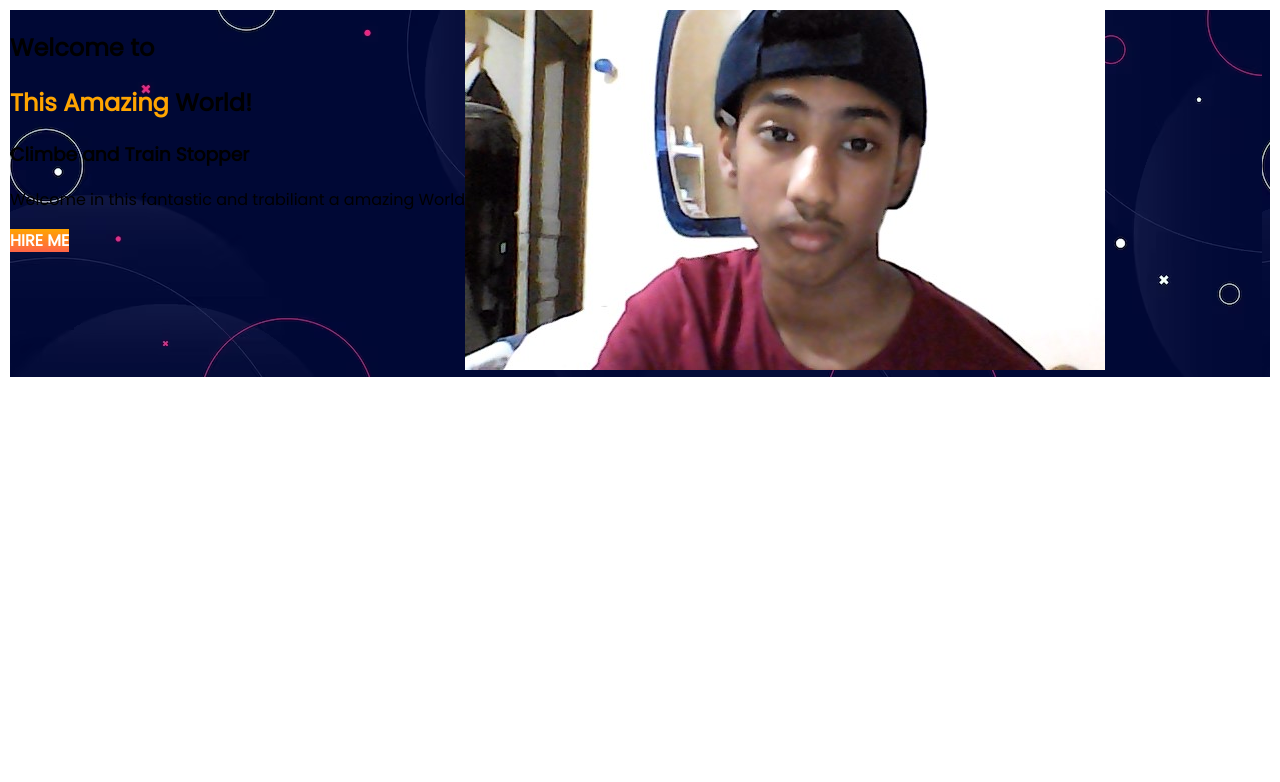
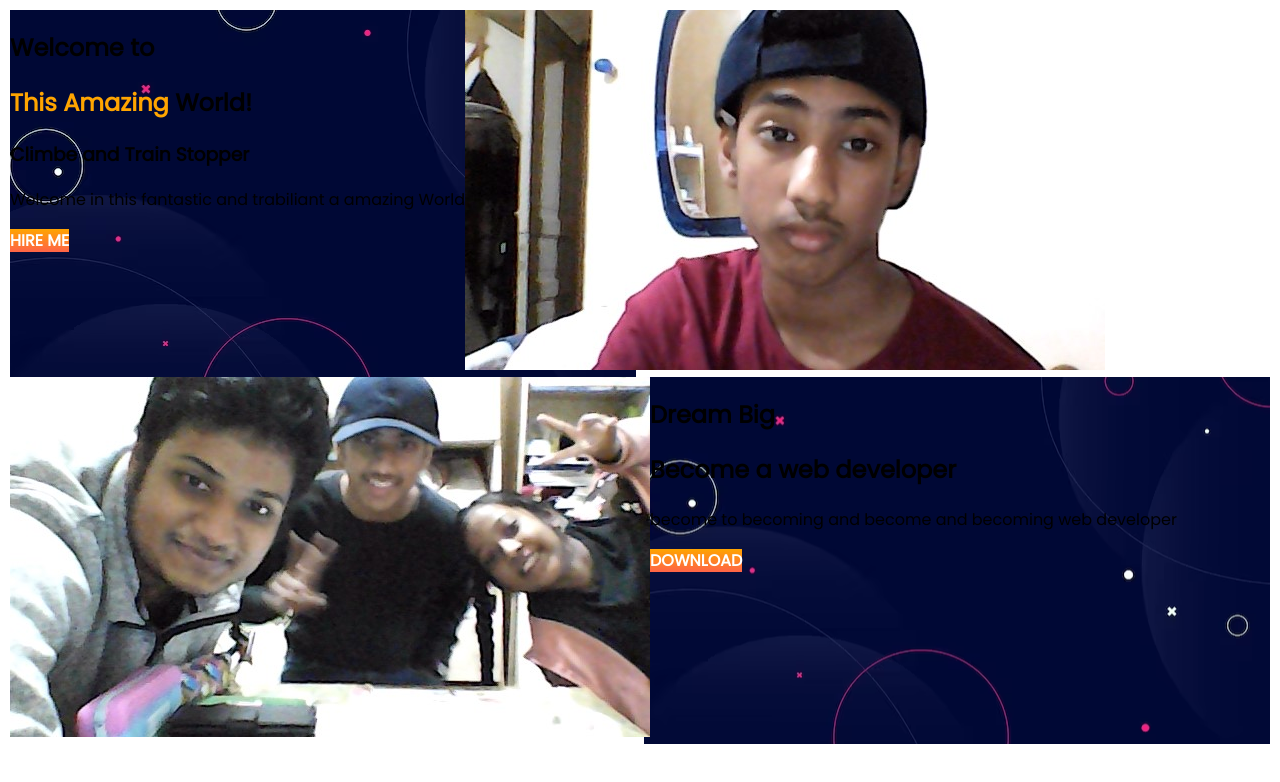
Before and after one commit to atik2708/developer-porfolio, a plain HTML site: page index.html in a window 1280 px wide. Drawn offline with Linux system fonts and the light colour scheme.

Commit message:
dream added

```diff
--- a/index.html
+++ b/index.html
@@ -20,10 +20,20 @@
       <h3> Climbe and Train Stopper </h3>
       <p>Welcome in this fantastic and trabiliant a amazing World</p>
       <a class="link-button" target="_blank" href="https://www.linkedin.com/company/programminghero/">HIRE ME</a>
-    </div class="half-withd">
-    <div><img src="WIN_20221202_22_30_27_Pro.jpg" alt=""></div>
+    </div>
+    <div class="half-width"><img src="WIN_20221202_22_30_27_Pro.jpg" alt=""></div>
   </section>
-
+  <section class="dream-big">
+    <div class="half-width">
+      <img src="WIN_20221201_19_04_58_Pro.jpg" alt="">
+    </div>
+    <div class="half-width">
+      <h1>Dream Big</h1>
+      <H2>Become a web developer</H2>
+      <p>become to becoming and become and becoming web developer</p>
+      <a class="link-button" target="_blank">DOWNLOAD</a>
+    </div>
+  </section>
 </body>
 
 </html>
--- a/style.css
+++ b/style.css
@@ -5,7 +5,7 @@ body {
 }
 
 h1 {
-    font-size: 50;
+    font-size: 40;
 }
 
 .orange-color {
@@ -14,6 +14,7 @@ h1 {
 
 section {
     display: flex;
+    margin-bottom: 0px;
 }
 
 .link-button {
@@ -27,4 +28,11 @@ section {
 
 .top-banner {
     background-image: url(bello-bello-phiotio.avif);
+    background-repeat: no-repeat;
 }
+
+.dream-big {
+    background-image: url(bello-bello-phiotio.avif);
+    background-repeat: no-repeat;
+    background-position: right;
+}
```
Also changed, not shown: WIN_20221201_19_04_58_Pro.jpg (added).
